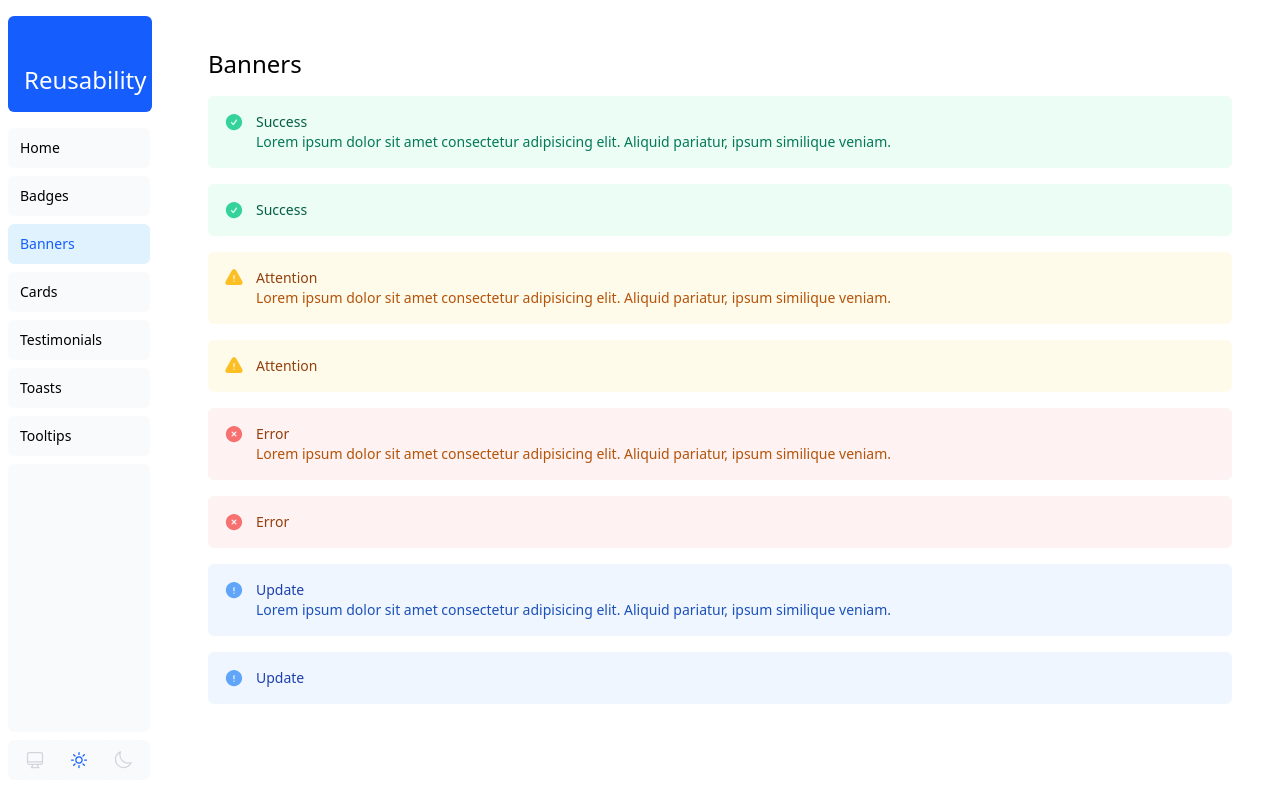
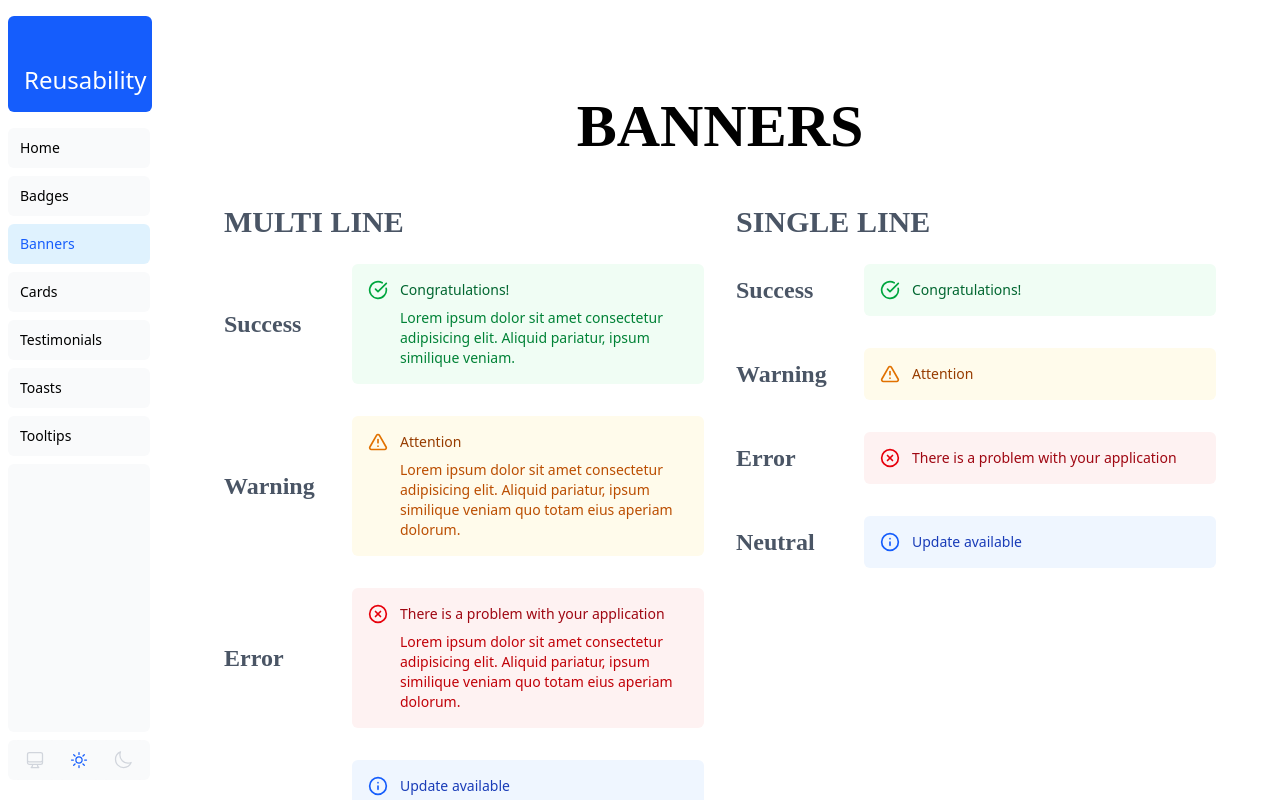
Before and after one commit to messams/component-library, a React (Vite) app: page /banners in a window 1280 px wide. Built offline with nearby package versions, Linux system fonts and the light colour scheme.

Commit message:
update banners page and banner component

```diff
--- a/src/components/Banner.tsx
+++ b/src/components/Banner.tsx
@@ -1,56 +1,54 @@
-import { CheckCircleIcon, XCircleIcon, ExclamationCircleIcon, ExclamationTriangleIcon } from "@heroicons/react/24/solid";
-import clsx from "clsx";
-import React from "react";
-const Banner = ({
-    type = "success",
-    title,
-    children,
-}: {
-    type: "success" | "warning" | "error" | "neutral",
-    title: string,
-    children?: React.ReactNode,
-}) => {
+import { CheckCircle, AlertTriangle, XCircle, Info } from 'lucide-react'
+import { cn } from '../utils'
+
+
+interface BannerProps {
+    variant: "success" | "warning" | "error" | "neutral"
+    title: string
+    description?: string
+    className?: string
+}
+
+export function Banner({ variant, title, description, className }: BannerProps) {
+    const icons = {
+        success: <CheckCircle className="h-5 w-5 text-green-600" />,
+        warning: <AlertTriangle className="h-5 w-5 text-amber-600" />,
+        error: <XCircle className="h-5 w-5 text-red-600" />,
+        neutral: <Info className="h-5 w-5 text-blue-600" />
+    }
+
+    const backgrounds = {
+        success: "bg-green-50",
+        warning: "bg-amber-50",
+        error: "bg-red-50",
+        neutral: "bg-blue-50"
+    }
 
     return (
-        <div className={clsx(
-            "p-4 rounded-md",
-            type === "success" && "bg-[#ECFDF5] ",
-            type === "warning" && "bg-[#FFFBEB] ",
-            type === "error" && "bg-[#FEF2F2] ",
-            type === "neutral" && "bg-[#EFF6FF] ",
-        )}>
-            <div className="flex">
-                <div className="shrink-0">
-                    {type === "success" && <CheckCircleIcon className="h-5 w-5 text-[#34D399]" />}
-                    {type === "warning" && <ExclamationTriangleIcon className="h-5 w-5 text-[#FBBF24]" />}
-                    {type === "error" && <XCircleIcon className="h-5 w-5 text-[#F87171]" />}
-                    {type === "neutral" && <ExclamationCircleIcon className="h-5 w-5 text-[#60A5FA]" />}
-                </div>
-                <div className="ms-3">
-                    <h3 className={clsx(
-                        `font-medium text-sm leading-[20px]`,
-                        type === "success" && "text-[#065F46]",
-                        type === "warning" && "text-[#92400E]",
-                        type === "error" && "text-[#92400E]",
-                        type === "neutral" && "text-[#1E40AF]",
-                    )}
-                        id="hs-bordered-success-style-label"
-                    >
-                        {title}
-                    </h3>
-                    {children ? <p className={clsx(
-                        "font-normal text-sm leading-[20px]",
-                        type === "success" && "text-[#047857]",
-                        type === "warning" && "text-[#B45309]",
-                        type === "error" && "text-[#B45309]",
-                        type === "neutral" && "text-[#1C51B9]",
+        <div className={cn("flex rounded-md p-4", backgrounds[variant], className)}>
+            <div className="flex-shrink-0">{icons[variant]}</div>
+            <div className="ml-3">
+                <h3 className={cn(
+                    "text-sm font-medium",
+                    variant === "success" && "text-green-800",
+                    variant === "warning" && "text-amber-800",
+                    variant === "error" && "text-red-800",
+                    variant === "neutral" && "text-blue-800"
+                )}>
+                    {title}
+                </h3>
+                {description && (
+                    <div className={cn(
+                        "mt-2 text-sm",
+                        variant === "success" && "text-green-700",
+                        variant === "warning" && "text-amber-700",
+                        variant === "error" && "text-red-700",
+                        variant === "neutral" && "text-blue-700"
                     )}>
-                        {children}
-                    </p> : null}
-                </div>
+                        {description}
+                    </div>
+                )}
             </div>
         </div>
-    );
+    )
 }
-
-export default Banner;
--- a/src/routes/Banners.tsx
+++ b/src/routes/Banners.tsx
@@ -1,61 +1,129 @@
-import Banner from "../components/Banner";
+import { Banner } from "../components/Banner";
 
 const Banners = () => {
     return (
-        <div className="w-full">
-            <div className="flex w-full items-center justify-between">
-                <h1 className={`text-2xl font-medium`}>Banners</h1>
+        <div className="container mx-auto py-12 px-4 w-full h-full">
+            <h1 className="text-6xl font-black mb-12 text-center" style={{ fontFamily: "'Permanent Marker', cursive" }}>
+                BANNERS
+            </h1>
+
+            <div className="grid grid-cols-1 md:grid-cols-2 gap-8">
+                <div>
+                    <h2 className="text-3xl font-bold text-gray-600 mb-6" style={{ fontFamily: "'Permanent Marker', cursive" }}>
+                        MULTI LINE
+                    </h2>
+
+                    <div className="space-y-8">
+                        <div className="flex items-center">
+                            <h3
+                                className="w-32 text-2xl font-bold text-gray-600"
+                                style={{ fontFamily: "'Permanent Marker', cursive" }}
+                            >
+                                Success
+                            </h3>
+                            <Banner
+                                variant="success"
+                                title="Congratulations!"
+                                description="Lorem ipsum dolor sit amet consectetur adipisicing elit. Aliquid pariatur, ipsum similique veniam."
+                                className="flex-1"
+                            />
+                        </div>
+
+                        <div className="flex items-center">
+                            <h3
+                                className="w-32 text-2xl font-bold text-gray-600"
+                                style={{ fontFamily: "'Permanent Marker', cursive" }}
+                            >
+                                Warning
+                            </h3>
+                            <Banner
+                                variant="warning"
+                                title="Attention"
+                                description="Lorem ipsum dolor sit amet consectetur adipisicing elit. Aliquid pariatur, ipsum similique veniam quo totam eius aperiam dolorum."
+                                className="flex-1"
+                            />
+                        </div>
+
+                        <div className="flex items-center">
+                            <h3
+                                className="w-32 text-2xl font-bold text-gray-600"
+                                style={{ fontFamily: "'Permanent Marker', cursive" }}
+                            >
+                                Error
+                            </h3>
+                            <Banner
+                                variant="error"
+                                title="There is a problem with your application"
+                                description="Lorem ipsum dolor sit amet consectetur adipisicing elit. Aliquid pariatur, ipsum similique veniam quo totam eius aperiam dolorum."
+                                className="flex-1"
+                            />
+                        </div>
+
+                        <div className="flex items-center">
+                            <h3
+                                className="w-32 text-2xl font-bold text-gray-600"
+                                style={{ fontFamily: "'Permanent Marker', cursive" }}
+                            >
+                                Neutral
+                            </h3>
+                            <Banner
+                                variant="neutral"
+                                title="Update available"
+                                description="Lorem ipsum dolor sit amet consectetur adipisicing elit. Aliquid pariatur, ipsum similique veniam."
+                                className="flex-1"
+                            />
+                        </div>
+                    </div>
+                </div>
+
+                <div>
+                    <h2 className="text-3xl font-bold text-gray-600 mb-6" style={{ fontFamily: "'Permanent Marker', cursive" }}>
+                        SINGLE LINE
+                    </h2>
+
+                    <div className="space-y-8">
+                        <div className="flex items-center">
+                            <h3
+                                className="w-32 text-2xl font-bold text-gray-600"
+                                style={{ fontFamily: "'Permanent Marker', cursive" }}
+                            >
+                                Success
+                            </h3>
+                            <Banner variant="success" title="Congratulations!" className="flex-1" />
+                        </div>
+
+                        <div className="flex items-center">
+                            <h3
+                                className="w-32 text-2xl font-bold text-gray-600"
+                                style={{ fontFamily: "'Permanent Marker', cursive" }}
+                            >
+                                Warning
+                            </h3>
+                            <Banner variant="warning" title="Attention" className="flex-1" />
+                        </div>
+
+                        <div className="flex items-center">
+                            <h3
+                                className="w-32 text-2xl font-bold text-gray-600"
+                                style={{ fontFamily: "'Permanent Marker', cursive" }}
+                            >
+                                Error
+                            </h3>
+                            <Banner variant="error" title="There is a problem with your application" className="flex-1" />
+                        </div>
+
+                        <div className="flex items-center">
+                            <h3
+                                className="w-32 text-2xl font-bold text-gray-600"
+                                style={{ fontFamily: "'Permanent Marker', cursive" }}
+                            >
+                                Neutral
+                            </h3>
+                            <Banner variant="neutral" title="Update available" className="flex-1" />
+                        </div>
+                    </div>
+                </div>
             </div>
-            <div className="grid grid-cols-1 gap-4 mt-4">
-                <Banner
-                    title="Success"
-                    type="success"
-                >
-                    Lorem ipsum dolor sit amet consectetur adipisicing elit. Aliquid pariatur, ipsum similique veniam.
-                </Banner>
-
-                <Banner
-                    title="Success"
-                    type="success"
-                />
-
-                <Banner
-                    title="Attention"
-                    type="warning"
-                >
-                    Lorem ipsum dolor sit amet consectetur adipisicing elit. Aliquid pariatur, ipsum similique veniam.
-                </Banner>
-
-                <Banner
-                    title="Attention"
-                    type="warning"
-                />
-
-                <Banner
-                    title="Error"
-                    type="error"
-                >
-                    Lorem ipsum dolor sit amet consectetur adipisicing elit. Aliquid pariatur, ipsum similique veniam.
-                </Banner>
-
-                <Banner
-                    title="Error"
-                    type="error"
-                />
-
-                <Banner
-                    title="Update"
-                    type="neutral"
-                >
-                    Lorem ipsum dolor sit amet consectetur adipisicing elit. Aliquid pariatur, ipsum similique veniam.
-                </Banner>
-
-                <Banner
-                    title="Update"
-                    type="neutral"
-                />
-            </div>
-
         </div>
     );
 }
```
